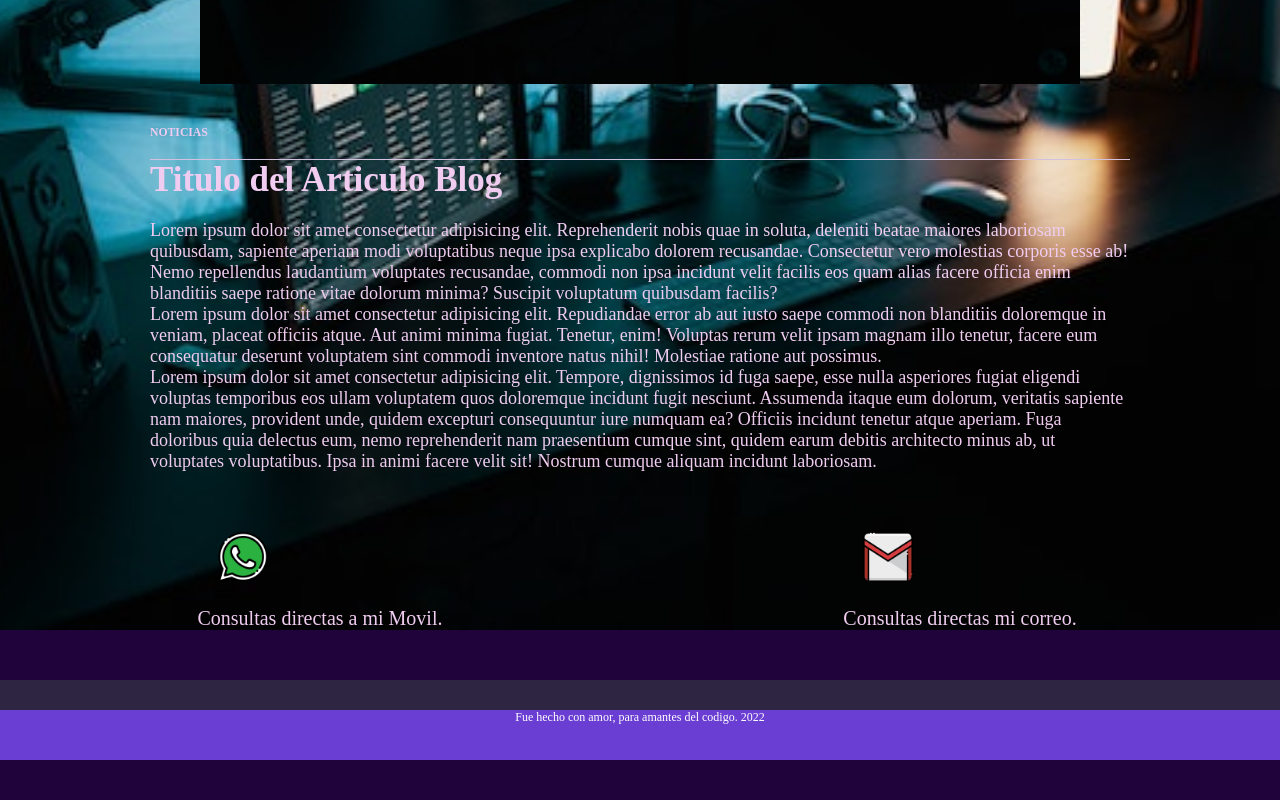
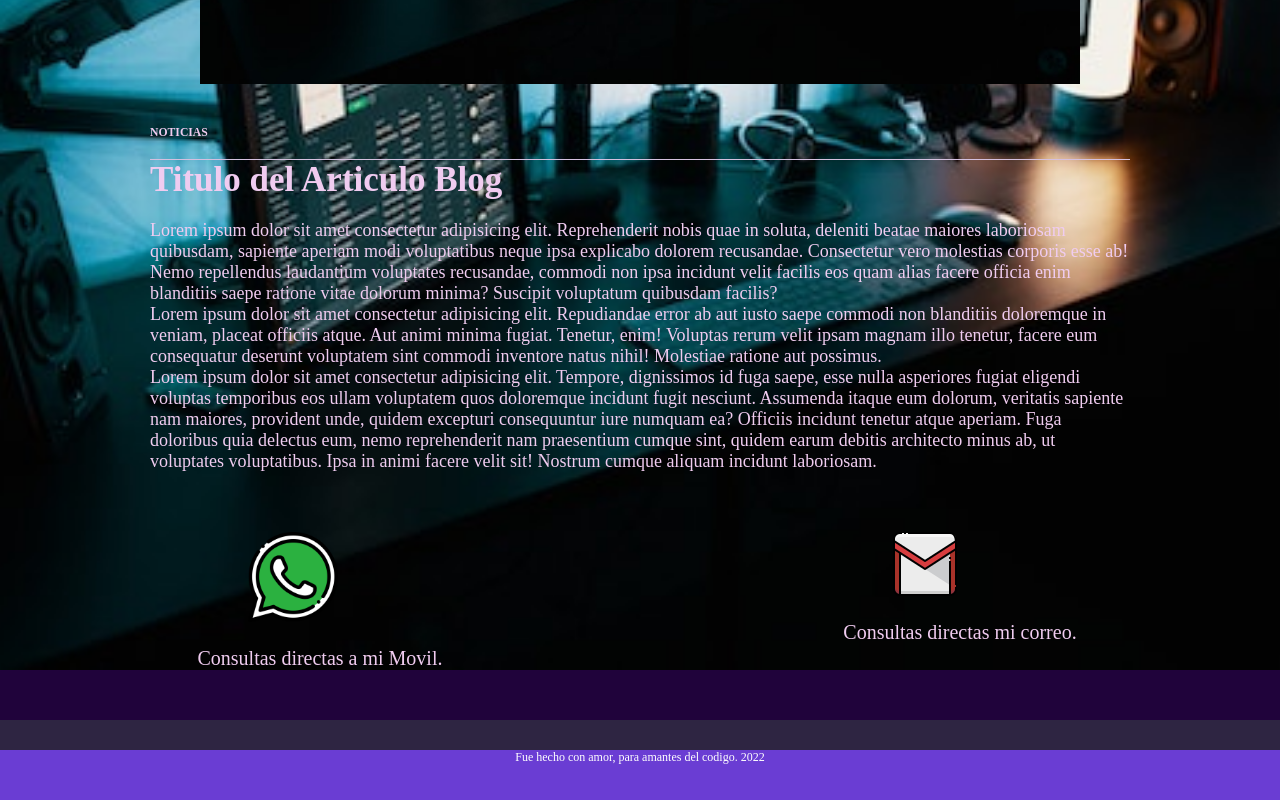
Before and after one commit to kloberdanz/kloberdanz, a plain HTML site: page blog/index.html in a window 1280 px wide. Shown: the part 653-1453 px from the top of the page. Before the commit the page ends 1413 px from the top, so only its background shows below. Drawn offline with Linux system fonts and the light colour scheme; files whose address does not match are found by name.

Commit message:
new center fix in contact img

```diff
--- a/asset/style.css
+++ b/asset/style.css
@@ -268,9 +268,15 @@ footer{
     font-size: 20px;
 }
 .contact-main-container img {
-    max-width: 50px;
+    max-width: 90px;
     margin: 20px;
 }
 .contact-main-container img:hover{
     transform: scale(1.25);
 }
+.contact-left img{
+    margin-left: 50px;
+}
+.contact-right img{
+    margin-left: 50px;
+}
```
